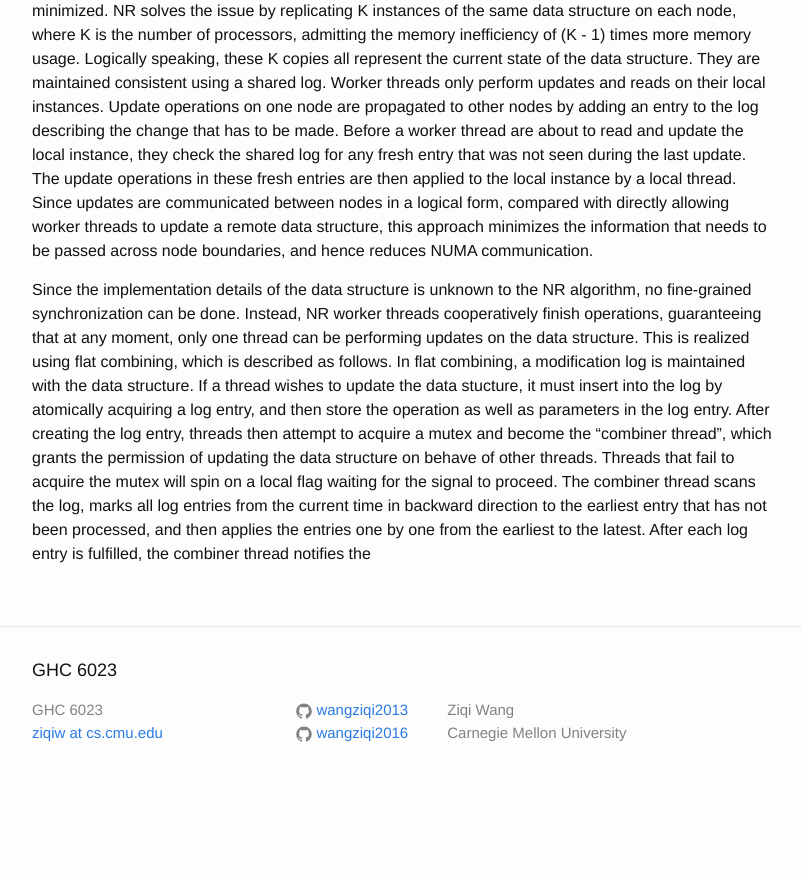
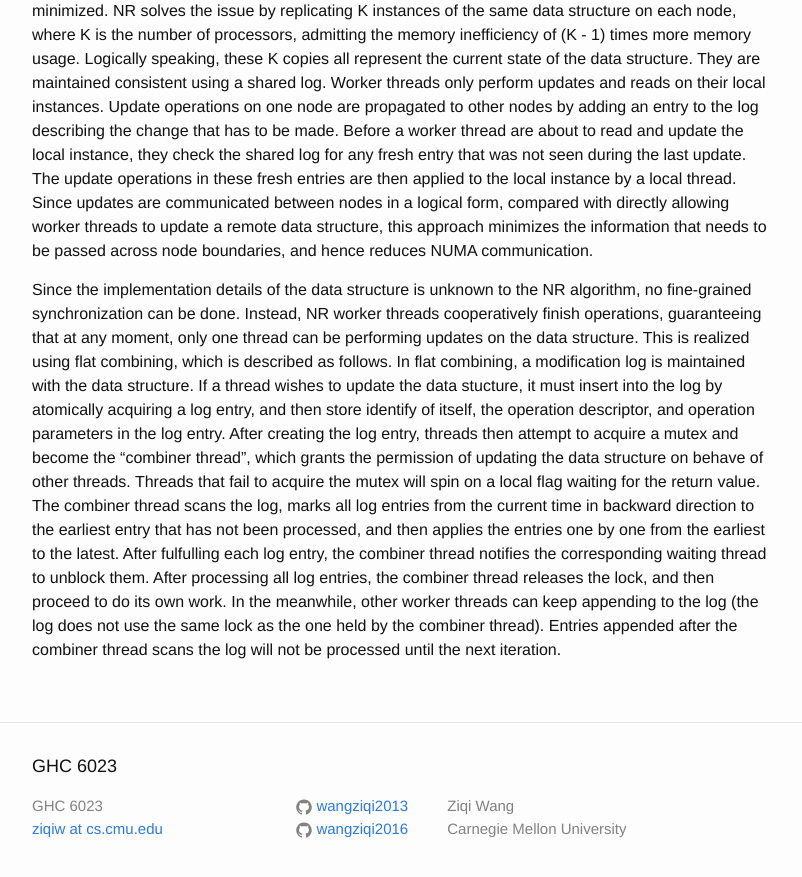
Before and after one commit to wangziqi2013/wangziqi2013.github.io, a Jekyll site: the page built from _posts/2019-01-09- black-box-concurrent-data-structures-for-numa-architectures.markdown, in a window 1280 px wide and 900 px high, scrolled down 748 px. Shown: the top 877 px of the window, without its empty margins (238-1040 px from the left). Built offline with Jekyll 4.4.1, drawn with Linux system fonts in a browser that asks for light colours; before the commit the page ends 1552 px from its top, so only the background shows below that.

Commit message:
Finish flat combining

```diff
--- a/_posts/2019-01-09- black-box-concurrent-data-structures-for-numa-architectures.markdown
+++ b/_posts/2019-01-09- black-box-concurrent-data-structures-for-numa-architectures.markdown
@@ -36,10 +36,13 @@ Since the implementation details of the data structure is unknown to the NR algo
 can be done. Instead, NR worker threads cooperatively finish operations, guaranteeing that at any moment, only one thread
 can be performing updates on the data structure. This is realized using flat combining, which is described as follows.
 In flat combining, a modification log is maintained with the data structure. If a thread wishes to update the data stucture,
-it must insert into the log by atomically acquiring a log entry, and then store the operation as well as parameters in
-the log entry. After creating the log entry, threads then attempt to acquire a mutex and become the "combiner thread",
-which grants the permission of updating the data structure on behave of other threads. Threads that fail to acquire the
-mutex will spin on a local flag waiting for the signal to proceed. The combiner thread scans the log,
+it must insert into the log by atomically acquiring a log entry, and then store identify of itself, the operation descriptor,
+and operation parameters in the log entry. After creating the log entry, threads then attempt to acquire a mutex and become
+the "combiner thread", which grants the permission of updating the data structure on behave of other threads. Threads that
+fail to acquire the mutex will spin on a local flag waiting for the return value. The combiner thread scans the log,
 marks all log entries from the current time in backward direction to the earliest entry that has not been processed, and
-then applies the entries one by one from the earliest to the latest. After each log entry is fulfilled, the combiner thread
-notifies the
+then applies the entries one by one from the earliest to the latest. After fulfulling each log entry, the combiner thread
+notifies the corresponding waiting thread to unblock them. After processing all log entries, the combiner thread releases
+the lock, and then proceed to do its own work. In the meanwhile, other worker threads can keep appending to the log
+(the log does not use the same lock as the one held by the combiner thread). Entries appended after the combiner thread
+scans the log will not be processed until the next iteration.
```
